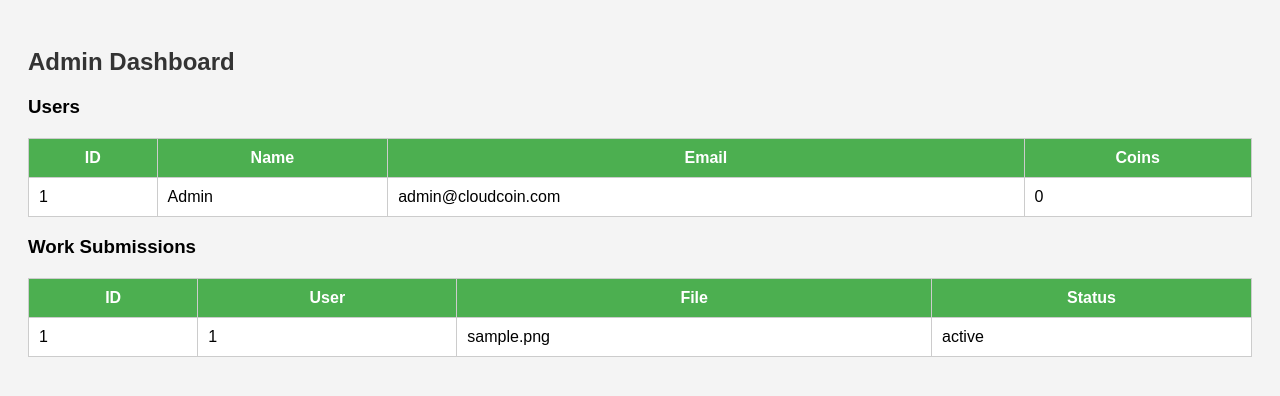
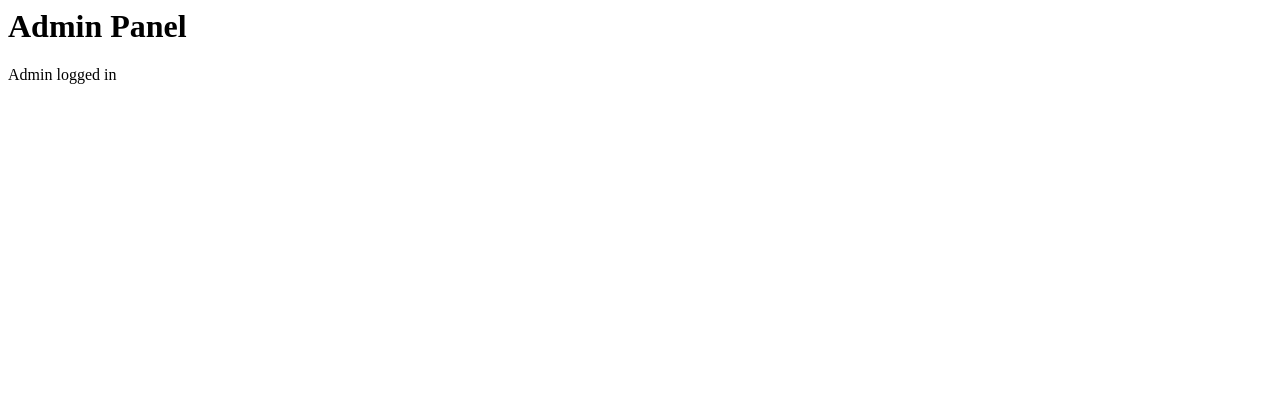
Before and after one commit to Rakshitha-cpu/Cloudcoin, a Flask app: page /admin in a window 1280 px wide. Shown: the top 396 px of the page. Run offline with Flask 3, Linux system fonts and the light colour scheme; a user stored in the database is signed in; tables that the repository leaves empty hold one stand-in row (values such as "Sample post").

Commit message:
Added templates

```diff
--- a/templates/admin.html
+++ b/templates/admin.html
@@ -1,62 +1,2 @@
-<!DOCTYPE html>
-<html>
-<head>
-    <title>Admin Panel - CloudCoin</title>
-    <style>
-        body { font-family: Arial; padding: 20px; background: #f4f4f4; }
-        h2 { color: #333; }
-        table { width: 100%; border-collapse: collapse; margin-top: 20px; }
-        th, td {
-            padding: 10px;
-            border: 1px solid #ccc;
-            background: white;
-        }
-        th {
-            background: #4CAF50;
-            color: white;
-        }
-        a { text-decoration: none; color: blue; }
-    </style>
-</head>
-<body>
-
-<h2>Admin Dashboard</h2>
-
-<h3>Users</h3>
-<table>
-    <tr>
-        <th>ID</th>
-        <th>Name</th>
-        <th>Email</th>
-        <th>Coins</th>
-    </tr>
-    {% for user in users %}
-    <tr>
-        <td>{{ user.id }}</td>
-        <td>{{ user.name }}</td>
-        <td>{{ user.email }}</td>
-        <td>{{ user.coins }}</td>
-    </tr>
-    {% endfor %}
-</table>
-
-<h3>Work Submissions</h3>
-<table>
-    <tr>
-        <th>ID</th>
-        <th>User</th>
-        <th>File</th>
-        <th>Status</th>
-    </tr>
-    {% for work in works %}
-    <tr>
-        <td>{{ work.id }}</td>
-        <td>{{ work.user_id }}</td>
-        <td>{{ work.filename }}</td>
-        <td>{{ work.status }}</td>
-    </tr>
-    {% endfor %}
-</table>
-
-</body>
-</html>
+<h1>Admin Panel</h1>
+<p>Admin logged in</p>
--- /dev/null
+++ b/templates/upload.html
@@ -0,0 +1,5 @@
+<h1>Upload Work</h1>
+<form method="POST" enctype="multipart/form-data">
+    <input type="file" name="file">
+    <button type="submit">Upload</button>
+</form>
```
Also changed, not shown: templates/dashboard.html (+4 -12 lines), templates/index.html (+3 -9 lines), templates/login.html (+6 -21 lines), templates/register.html (+7 -24 lines).
